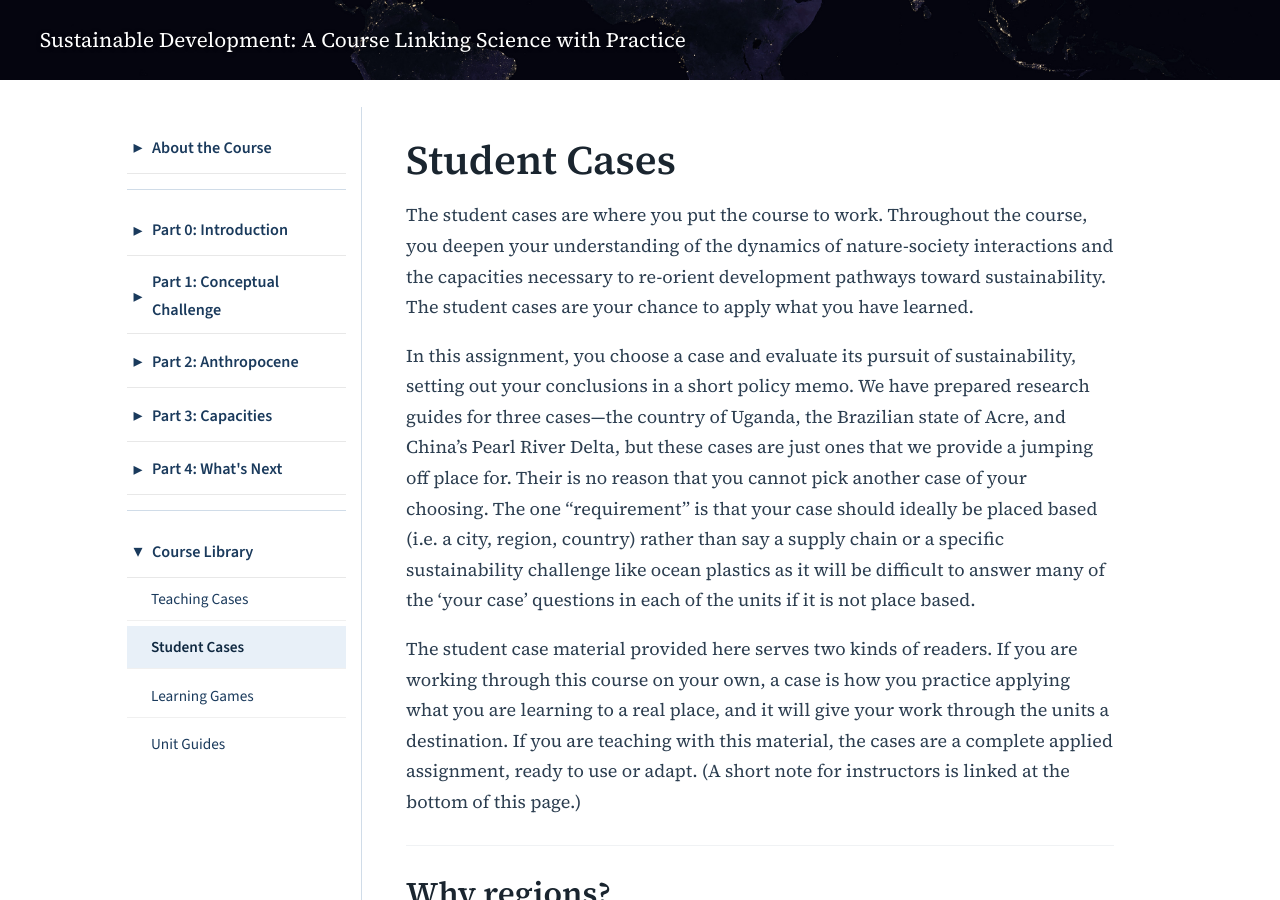
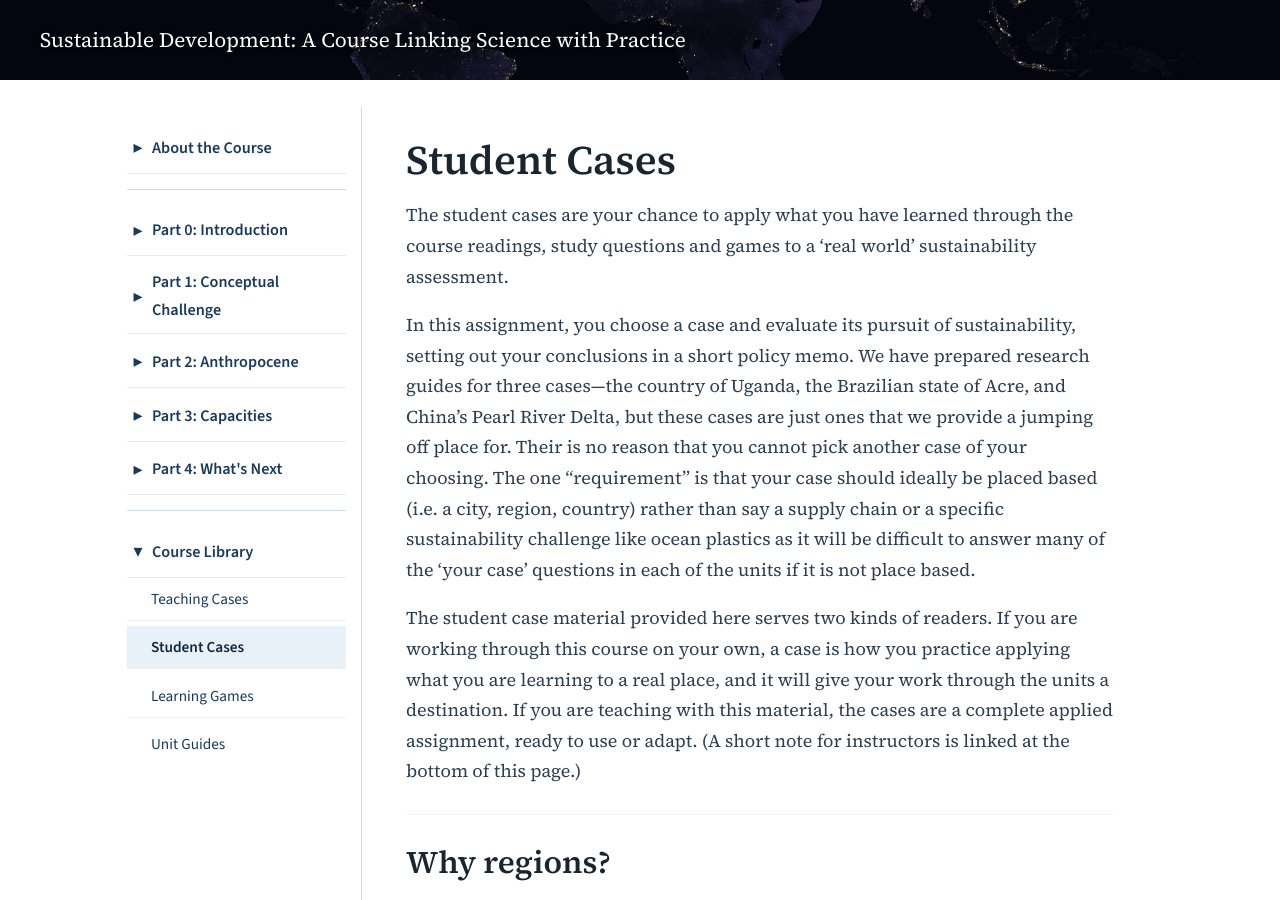
Before and after one commit to agharley/sustsci, a Jekyll site: the page built from course/course-library/student-cases/index.md, in a window 1280 px wide and 900 px high. Built offline with Jekyll 4.4.1, drawn with Linux system fonts in a browser that asks for light colours.

Commit message:
Update index.md

```diff
--- a/course/course-library/student-cases/index.md
+++ b/course/course-library/student-cases/index.md
@@ -5,7 +5,7 @@ meta-description: Application-region case studies where you apply the course to
 
 # Student Cases
 
-The student cases are where you put the course to work. Throughout the course, you deepen your understanding of the dynamics of nature-society interactions and the capacities necessary to re-orient development pathways toward sustainability. The student cases are your chance to apply what you have learned.
+The student cases are your chance to apply what you have learned through the course readings, study questions and games to a 'real world' sustainability assessment.
 
 In this assignment, you choose a case and evaluate its pursuit of sustainability, setting out your conclusions in a short policy memo. We have prepared research guides for three cases—the country of Uganda, the Brazilian state of Acre, and China's Pearl River Delta, but these cases are just ones that we provide a jumping off place for. Their is no reason that you cannot pick another case of your choosing. The one "requirement" is that your case should ideally be placed based (i.e. a city, region, country) rather than say a supply chain or a specific sustainability challenge like ocean plastics as it will be difficult to answer many of the 'your case' questions in each of the units if it is not place based.
 
```
